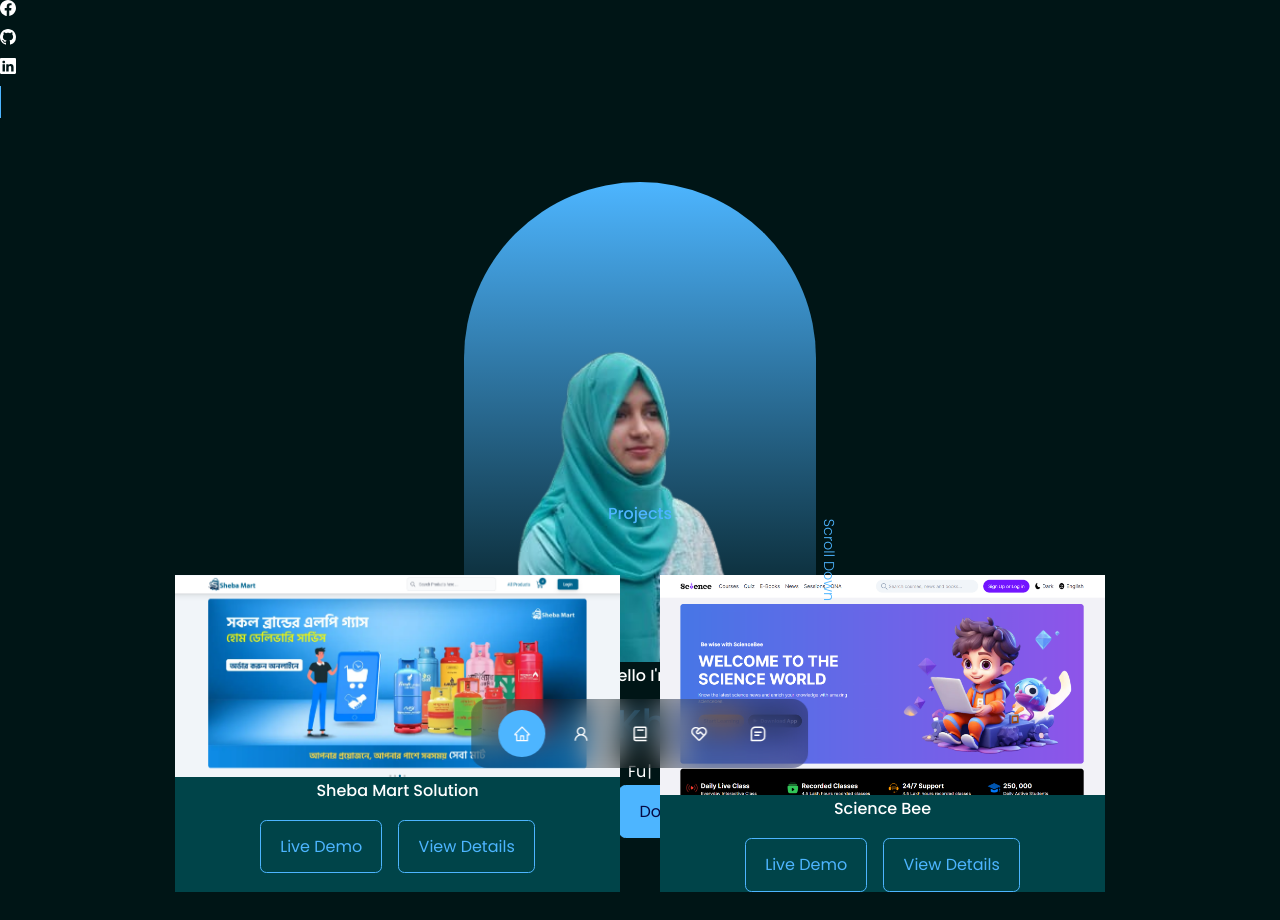
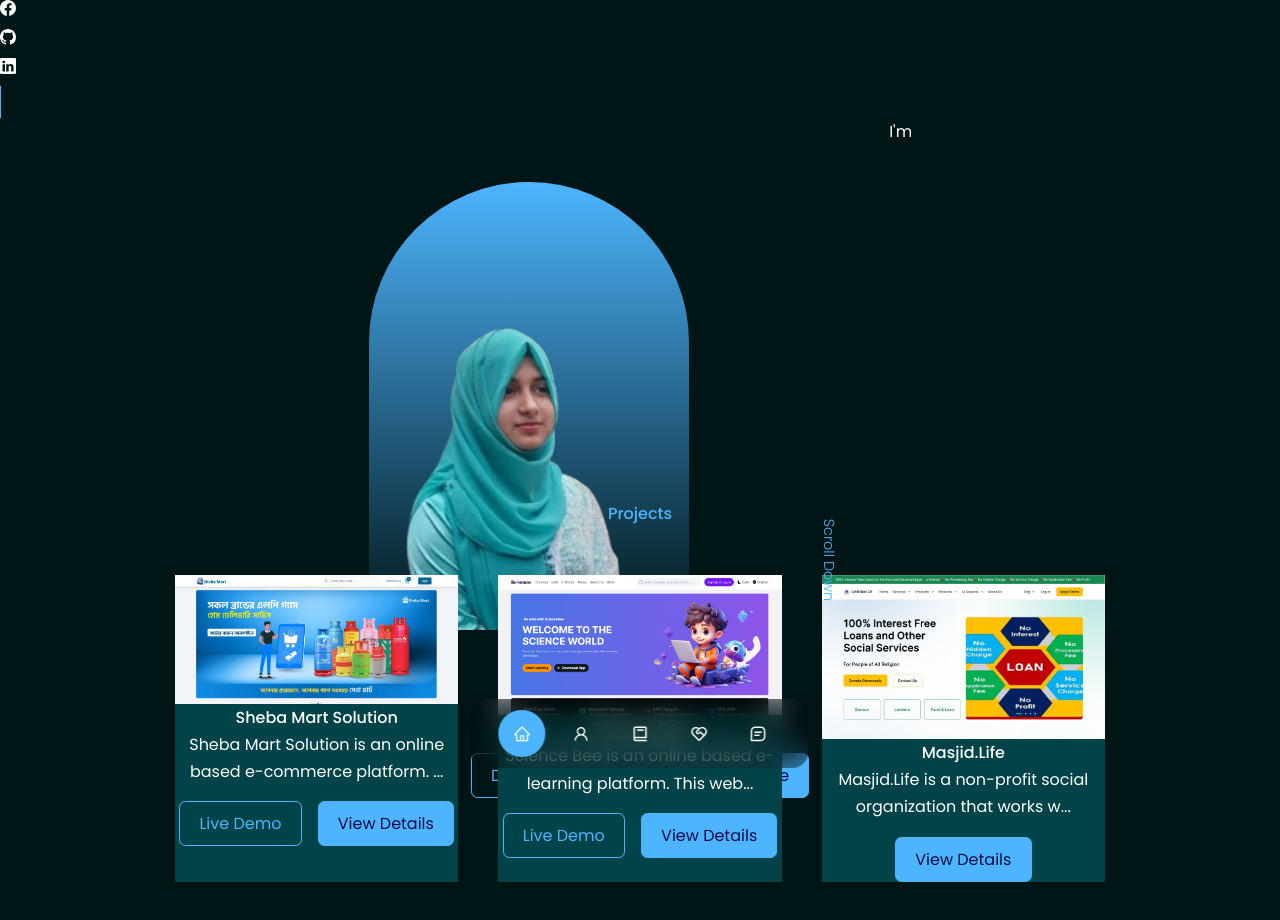
Before and after one commit to mim2041/my-portfolio, a React (Vite) app: page / in a window 1280 px wide. Shown: the top 920 px of the page. Built offline with nearby package versions, Linux system fonts and the light colour scheme.

Commit message:
cards updated

```diff
--- a/src/index.css
+++ b/src/index.css
@@ -105,7 +105,7 @@
     width: max-content;
     display: inline-block;
     color: var(--color-primary);
-    padding: 0.75rem 1.2rem;
+    padding: 0.5rem 1.2rem;
     border-radius: 0.4rem;
     cursor: pointer;
     border: 1px solid var(--color-primary);
@@ -113,16 +113,29 @@
 
 }
 
-btn:hover {
-    background: var(--color-white);
-    color: var(--color-bg);
-    border-color: transparent;
-
-}
-
 .btn-primary {
     background: var(--color-primary);
     color: var(--color-bg);
+    padding: 0.5rem 1.2rem;
+    border-radius: 0.4rem;
+    cursor: pointer;
+    border: 1px solid var(--color-primary);
+    transition: var(--transition);
+}
+
+.btn:hover {
+    background: var(--color-primary);
+    color: var(--color-bg);
+    border-color: transparent;
+    transform: scale(1.05);
+}
+
+.btn-primary:hover {
+    background: transparent;
+    color: var(--color-bg);
+    /* border-color: transparent; */
+    transform: scale(1.05);
+    color: var(--color-primary);
 }
 
 img {
--- a/src/pages/Contact/Contact.css
+++ b/src/pages/Contact/Contact.css
@@ -3,6 +3,7 @@
     border-color: var(--color-primary-variant);
     transform:  translate 3s ease-in-out ;
     background: #001516;
+    box-shadow: rgb(0, 109, 139);
 }
 
 @media screen and (max-width: 1024px) {
--- a/src/pages/Contact/Contact.jsx
+++ b/src/pages/Contact/Contact.jsx
@@ -27,19 +27,19 @@
 
             <div className='grid grid-cols-1 md:grid-cols-[5fr,7fr] gap-6'>
                 <div className='flex flex-col gap-4'>
-                    <article className="contact_option flex flex-col items-center justify-center rounded-lg bg-[#2c2c6c] border-1 border-transparent py-6 hover:bg-transparent">
+                    <article className="contact_option flex flex-col items-center justify-center rounded-lg bg-[#2c2c6c] border-1 border-transparent py-6 inputField">
                         <MdOutlineEmail className="contact_option_icon"/>
                         <h4>Email</h4>
                         <h5>suraiyamim338@gmail.com</h5>
                         <a href="mailto:suraiyamim338@gmail.com" target="_blank" >Send a message</a>
                 </article>
-                    <article className="contact_option flex flex-col items-center justify-center rounded-lg bg-[#2c2c6c] border-1 border-transparent py-6 hover:bg-transparent">
+                    <article className="contact_option flex flex-col items-center justify-center rounded-lg bg-[#2c2c6c] border-1 border-transparent py-6 inputField">
                         <RiMessengerLine className="contact_option_icon"/>
                         <h4>Messenger</h4>
                         <h5>Mim Khatun</h5>
                         <a href="https://www.facebook.com/messages/t/2913774092050394/" target="_blank">Send a message</a>
                 </article>
-                <article className="contact_option flex flex-col items-center justify-center rounded-lg bg-[#2c2c6c] border-1 border-transparent py-6 hover:bg-transparent">
+                <article className="contact_option flex flex-col items-center justify-center rounded-lg bg-[#2c2c6c] border-1 border-transparent py-6 inputField">
                         <FaWhatsappSquare className="contact_option_icon"/>
                         <h4>WhatsApp</h4>
                         <h5>+8801705934910</h5>
@@ -48,8 +48,8 @@
                 </div>
                 <div>
                     <form ref={form} onSubmit={sendEmail} className='flex flex-col gap-5'>
-                    <input type="text" name="name" placeholder="Your Full Name" required className='w-full rounded-lg py-4 px-3 bg-[#2c2c6c] hover:bg-transparent inputField'/>
-                    <input type="email" name="email" placeholder="Your Email address" required className='w-full rounded-lg py-4 px-3 bg-[#2c2c6c] hover:bg-transparent inputField'/>
+                    <input type="text" name="name" placeholder="Your Full Name" required className='w-full rounded-lg py-4 px-3 bg-[#2c2c6c]  inputField'/>
+                    <input type="email" name="email" placeholder="Your Email address" required className='w-full rounded-lg py-4 px-3 bg-[#2c2c6c]  inputField'/>
                     <textarea name="message" rows="7" className='w-full rounded-lg py-4 px-3 bg-[#2c2c6c]  inputField' placeholder='Message...'></textarea>
                     <button type="submit" className="btn btn-primary ">Send Message</button>
                 </form>
--- a/src/pages/Home/HeroSection.jsx
+++ b/src/pages/Home/HeroSection.jsx
@@ -14,9 +14,12 @@
             <a href="https://github.com/mim2041" target="_blank" rel="noreferrer"><BsGithub></BsGithub></a>
             <a href="https://www.linkedin.com/in/mim-khatun-225077278/" target="_blank" rel="noreferrer"><BsLinkedin></BsLinkedin></a>
         </div>
-        <div className="pic-con ">
+        <div className="pic-con flex flex-col gap-">
            <div className="me">
              <img src={profile} alt="" />
+           </div>
+           <div className='bg-[#4db5ff] w-full flex items-center '>
+            <marquee behavior="" direction="" className="text-black">I'm Available now. Hire me!!!</marquee>
            </div>
          </div>
 
--- a/src/pages/Home/index.css
+++ b/src/pages/Home/index.css
@@ -44,18 +44,23 @@
 
 .me {
     background: linear-gradient(var(--color-primary), transparent);
-    width: 22rem;
-    height: 30rem;
+    width: 20rem;
+    height: 28rem;
     /* position: relative; */
     /* left:35%; */
     margin-top: 4rem;
     border-radius: 12rem 12rem 0 0;
     overflow: hidden;
-    padding: 3rem 1rem 1.5rem 1.2rem;
+    padding: 1.5rem 1rem 1.5rem 1.2rem;
 }
 
 .me img {
     height: 28rem;
+    transition: all 0.3s ease-in-out;
+}
+
+.me img:hover{
+    transform: scale(1.05);
 }
 
 .scroll-down {
--- a/src/pages/Portfolio/Portfolio.css
+++ b/src/pages/Portfolio/Portfolio.css
@@ -5,7 +5,7 @@
 
 .portfolio_container {
     display: grid;
-    grid-template-columns: repeat(2, 1fr);
+    grid-template-columns: repeat(3, 1fr);
     gap: 2.5rem;
 
 }
@@ -16,14 +16,14 @@
     /* padding: 1.3rem; */
     /* border-radius: 2rem; */
     border: 1 px solid transparent;
-    transition: var(--transition);
+    /* transition: var(--transition); */
     /* transition: scale 0.3s ease-in-out; */
 }
 
 .portfolio_item:hover {
     border-color: var(--color-primary-variant);
     /* background: transparent; */
-    transform: scale(1.05);
+    /* transform: scale(1.05); */
 }
 
 .portfolio_item-image {
--- a/src/pages/Portfolio/Portfolio.jsx
+++ b/src/pages/Portfolio/Portfolio.jsx
@@ -16,7 +16,7 @@
       <div className="container portfolio_container rounded-lg">
         {ProjectData?.map((project, index) => (
           <article key={index} className="portfolio_item rounded-lg">
-            <div className="portfolio_item-image w-100 h-44 md:h-60  w-full object-fill">
+            <div className="portfolio_item-image w-100 h-44 md:h-54  w-full object-fill">
               <img
                 src={
                   project?.image?.length
@@ -30,6 +30,7 @@
 
             <div>
               <h3 className="text-left ml-5 mt-2">{project?.title}</h3>
+              <p className='text-[12px] text-gray-300 text-left mx-5'>{project?.about.slice(0,60)}...</p>
               <div className="portfolio_item-cta mb-5">
 
               {project?.live && (
@@ -44,7 +45,7 @@
               )}
               <Link
                 to={`/projects/${titleConvert(project?.title)}`}
-                className="btn"
+                className="btn-primary"
               >
                 View Details
               </Link>
```
